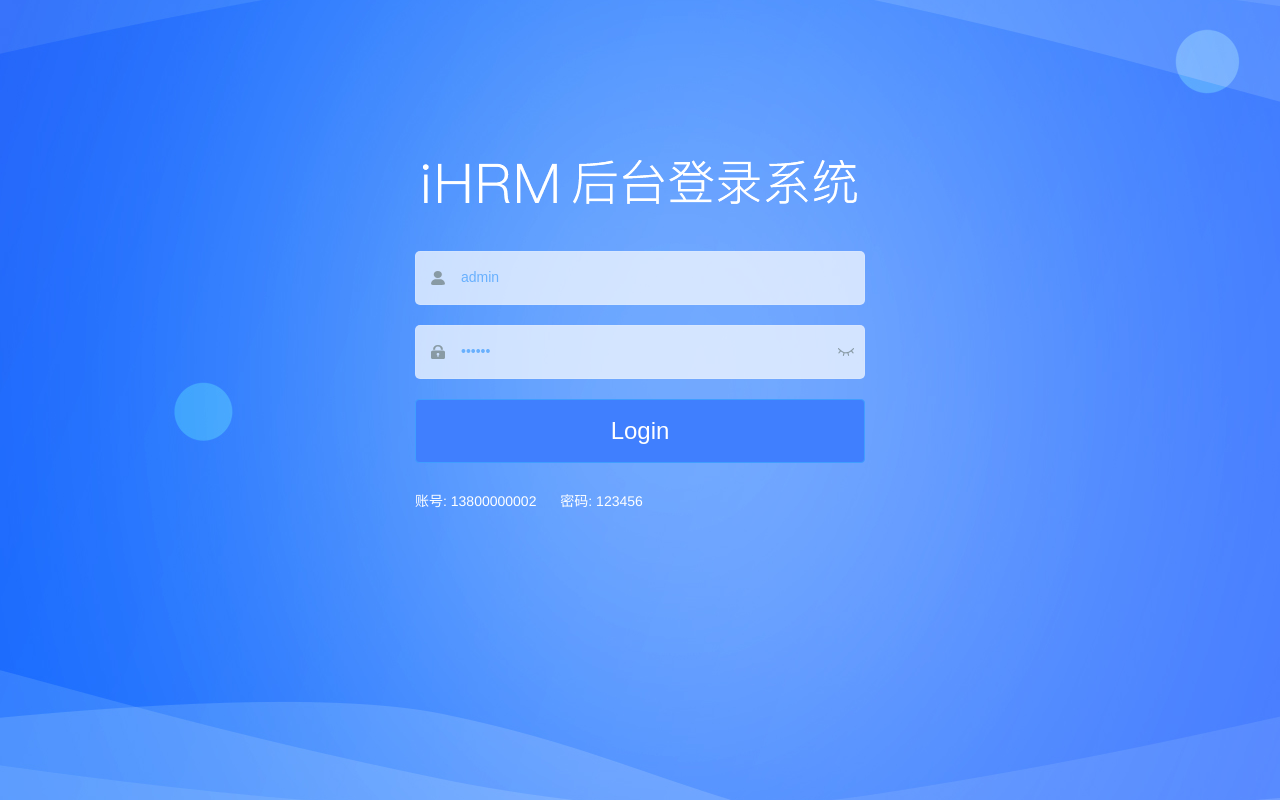
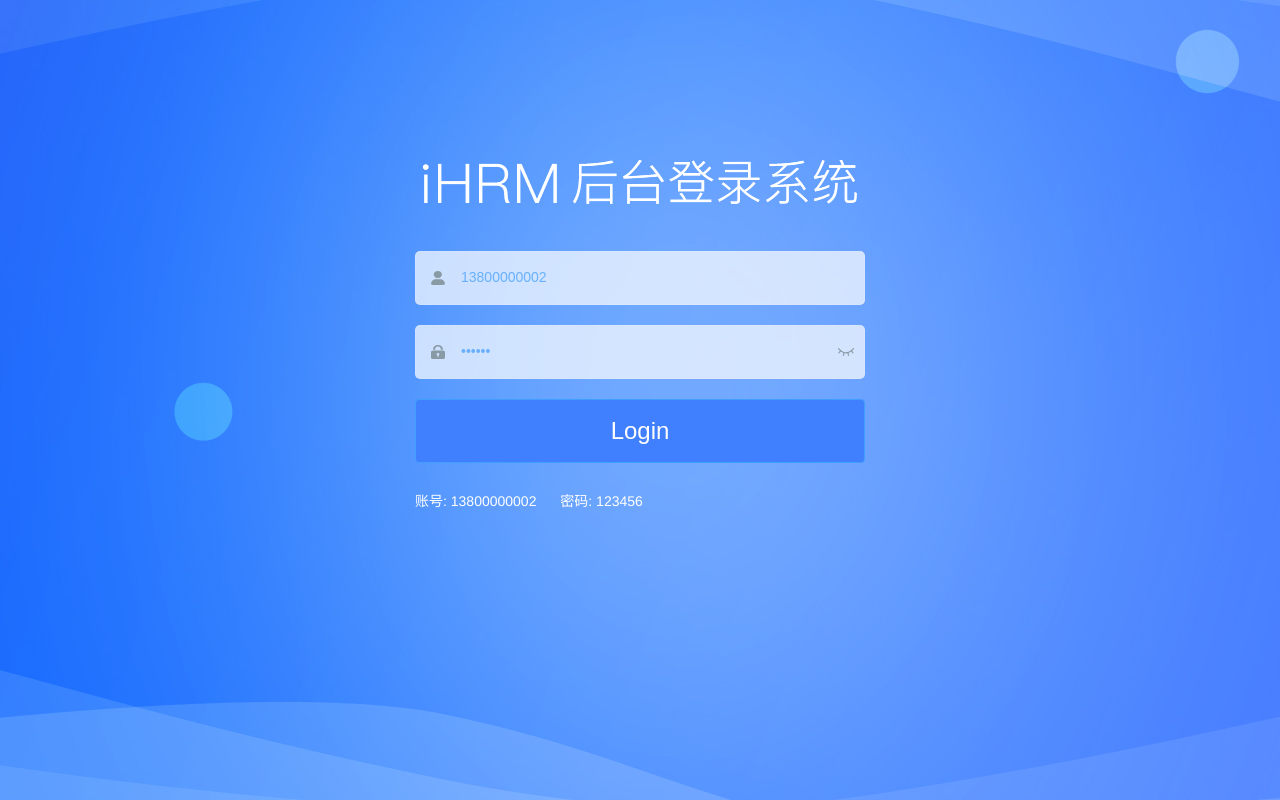
Before and after one commit to clovesss/resource-project, a Vue app: page /#/login in a window 1280 px wide. Built offline with nearby package versions, Linux system fonts and the light colour scheme.

Commit message:
commit 完成反向代理

```diff
--- a/src/api/user.js
+++ b/src/api/user.js
@@ -2,7 +2,9 @@
 
 export function login(data) {
   return request({
-
+    url: '/sys/login',
+    method: 'post',
+    data
   })
 }
 
--- a/src/utils/validate.js
+++ b/src/utils/validate.js
@@ -18,3 +18,8 @@
   const valid_map = ['admin', 'editor']
   return valid_map.indexOf(str.trim()) >= 0
 }
+
+// 定义校验手机号的验证函数
+export function validMobile(str) {
+  return /^1[3-9]\d{9}$/.test(str)
+}
--- a/src/views/login/index.vue
+++ b/src/views/login/index.vue
@@ -15,14 +15,14 @@
         </h3>
       </div>
 
-      <el-form-item prop="username">
+      <el-form-item prop="mobile">
         <span class="svg-container">
           <svg-icon icon-class="user" />
         </span>
         <el-input
           ref="username"
-          v-model="loginForm.username"
-          placeholder="Username"
+          v-model="loginForm.mobile"
+          placeholder="请输入手机号..."
           name="username"
           type="text"
           tabindex="1"
@@ -39,7 +39,7 @@
           ref="password"
           v-model="loginForm.password"
           :type="passwordType"
-          placeholder="Password"
+          placeholder="请输入密码..."
           name="password"
           tabindex="2"
           auto-complete="on"
@@ -71,36 +71,41 @@
 </template>
 
 <script>
-import { validUsername } from '@/utils/validate'
+import { validMobile } from '@/utils/validate'
 
 export default {
   name: 'Login',
   data() {
-    const validateUsername = (rule, value, callback) => {
-      if (!validUsername(value)) {
-        callback(new Error('Please enter the correct user name'))
+    // 用户名验证
+    const validateMobile = (rule, value, callback) => {
+      if (validMobile(value)) {
+        callback()
       } else {
-        callback()
+        callback(new Error('手机号格式不正确'))
       }
+      // validMobile(value) ? callback() : callback(new Error('手机号格式不正确'))
     }
-    const validatePassword = (rule, value, callback) => {
-      if (value.length < 6) {
-        callback(new Error('The password can not be less than 6 digits'))
-      } else {
-        callback()
-      }
-    }
+    // 密码验证
+    // const validatePassword = (rule, value, callback) => {
+    //   if (value.length < 6) {
+    //     callback(new Error('The password can not be less than 6 digits'))
+    //   } else {
+    //     callback()
+    //   }
+    // }
     return {
       loginForm: {
-        username: 'admin',
-        password: '111111'
+        mobile: '13800000002',
+        password: '123456'
       },
       loginRules: {
-        username: [
-          { required: true, trigger: 'blur', validator: validateUsername }
+        mobile: [
+          { required: true, message: '手机号不能为空', trigger: 'blur' },
+          { validator: validateMobile, trigger: 'blur' }
         ],
         password: [
-          { required: true, trigger: 'blur', validator: validatePassword }
+          { required: true, message: '密码不能为空', trigger: 'blur' },
+          { min: 6, max: 16, message: '密码应该在6-16位之间', trigger: 'blur' }
         ]
       },
       loading: false,
--- a/vue.config.js
+++ b/vue.config.js
@@ -36,7 +36,18 @@
       warnings: false,
       errors: true
     },
-    before: require('./mock/mock-server.js')
+    // before: require('./mock/mock-server.js'), //注释掉 mock的加载，因为mock-server会导致代理服务的异常
+    // 代理跨域的配置
+    proxy: {
+      '/api': {
+        target: 'http://ihrm-java.itheima.net/', // 要访问的接口域名
+        changeOrigin: true // 是否跨域
+        // 代理完毕后的真实地址是 http://ihrm-java.itheima.net/api,我们注释掉路径重写是因为我们的后台服务地址正好要求有这个api，所以不需要重写
+        // pathRewrite: {
+        //   '^/api': ''
+        // }
+      }
+    }
   },
   configureWebpack: {
     // provide the app's title in webpack's name field, so that
```
Also changed, not shown: .eslintrc.js.
